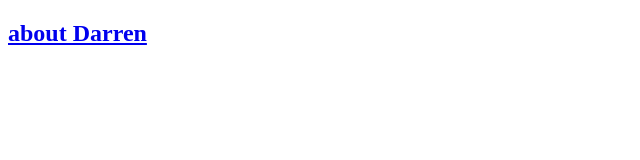
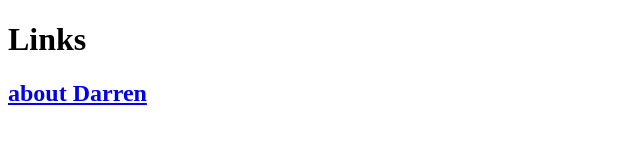
Before and after one commit to diggolego/diggolego.github.io, a plain HTML site: page more.htm in a window 1280 px wide. Shown: the whole page, without its empty margins (0-640 px from the left). Drawn offline with Linux system fonts and the light colour scheme.

Commit message:
more.htm

```diff
--- a/more.htm
+++ b/more.htm
@@ -1,10 +1,11 @@
 <!DOCTYPE html>
 <html>
     <head>
-        <title>links</title>
+        <title>more things</title>
 
     </head>
     <body>
+        <h1>Links</h1>
     <a href="about.htm"><h2>about Darren </h2> </a>
     </body>
 </html>
```
